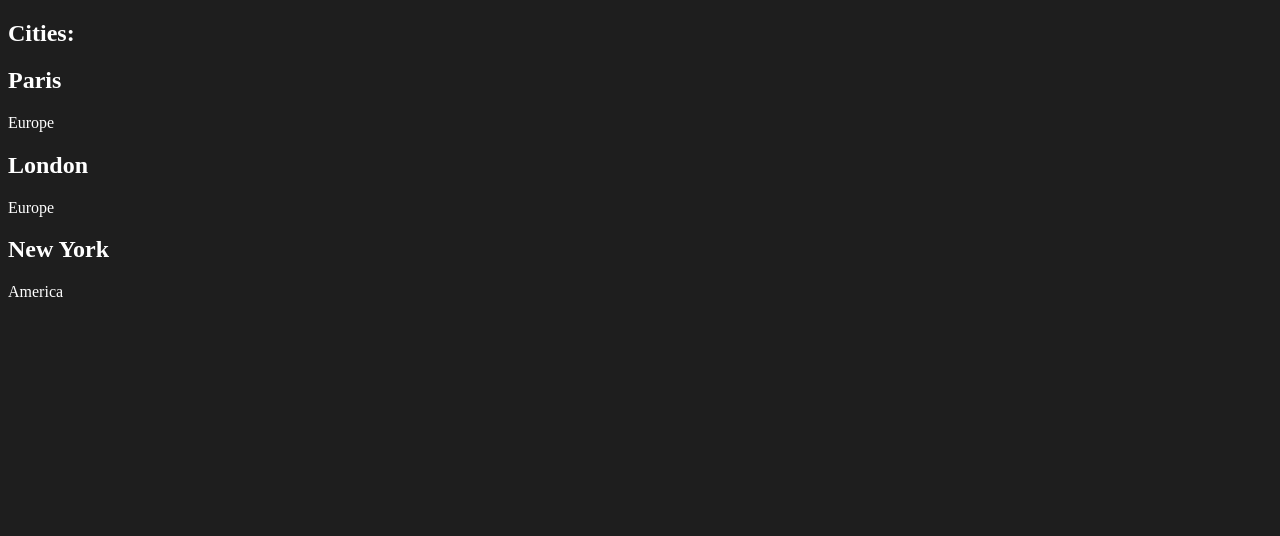
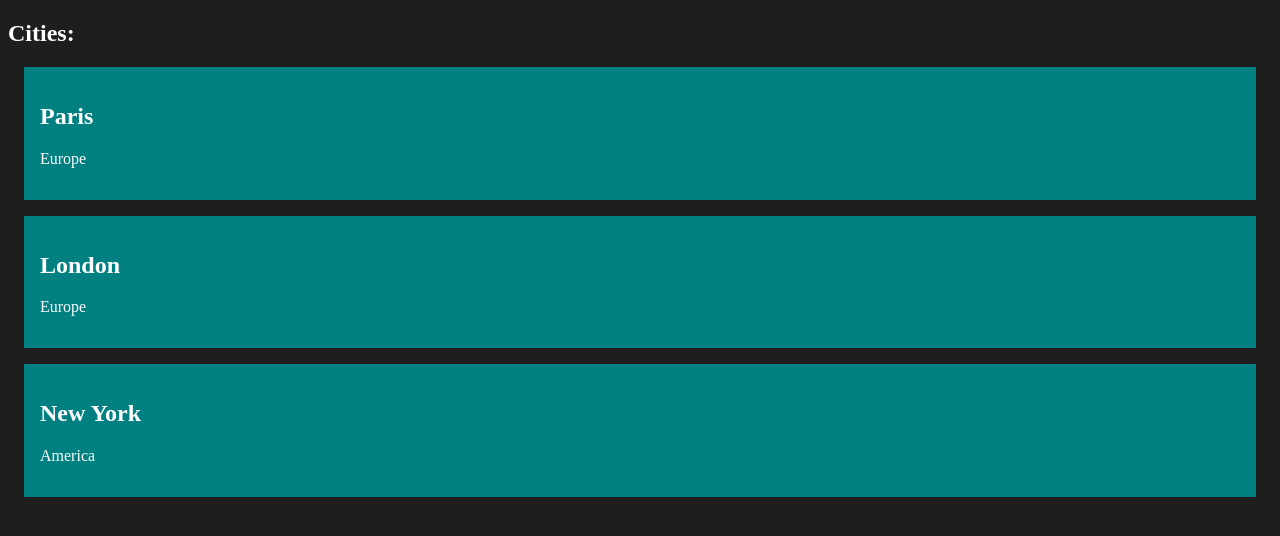
Before and after one commit to WildBoni/cities-react-example, a React (Vite) app: page / in a window 1280 px wide. Shown: the top 536 px of the page. Built offline with nearby package versions, Linux system fonts and the light colour scheme.

Commit message:
css modules

```diff
--- a/src/Cities.jsx
+++ b/src/Cities.jsx
@@ -23,7 +23,7 @@
   ]
 
   let citiesList = cities.map(city =>
-    <City name={city.name} continent={city.continent} />
+    <City name={city.name} continent={city.continent} key={city.id} />
   )
 
   return (
--- a/src/City.jsx
+++ b/src/City.jsx
@@ -1,6 +1,8 @@
+import classes from './city.module.css'
+
 export default function City({name, continent}) {
   return (
-    <div>
+    <div className={classes.city}>
       <h2>{name}</h2>
       <p>{continent}</p>
     </div>
--- /dev/null
+++ b/src/city.module.css
@@ -0,0 +1,5 @@
+.city {
+  margin: 1rem;
+  padding: 1rem;
+  background-color: teal;
+}
```
